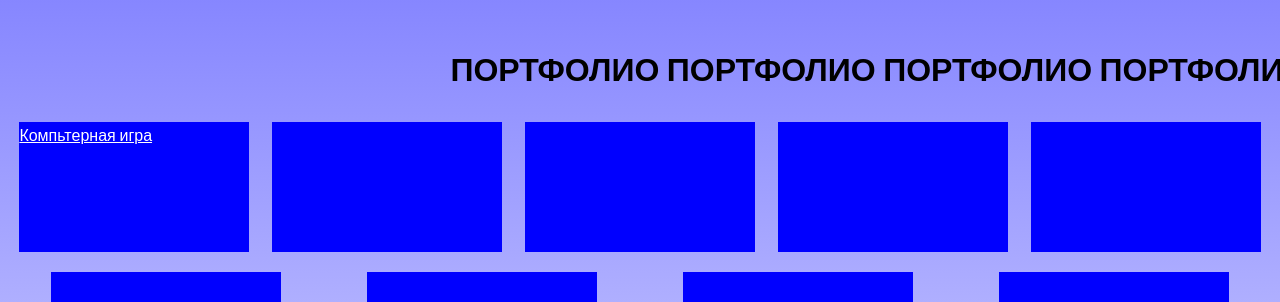
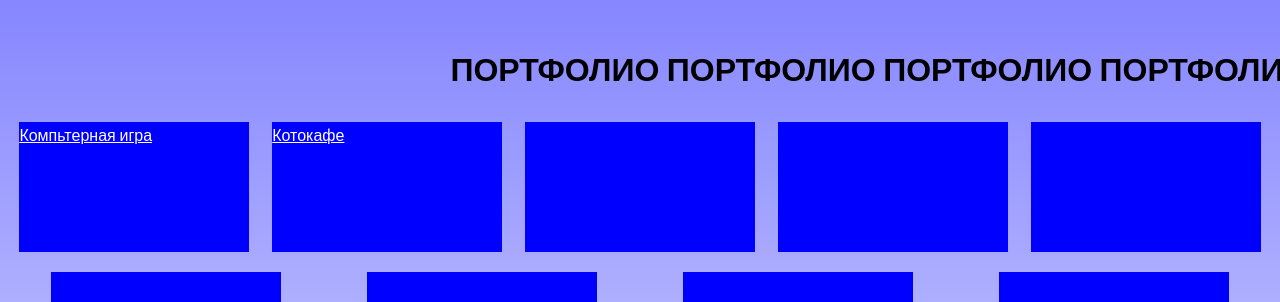
Before and after one commit to MewVarya/Portfolio, a plain HTML site: page index.html in a window 1280 px wide. Shown: the part 1000-1302 px from the top of the page. Drawn offline with Linux system fonts and the light colour scheme.

Commit message:
Update index.html

```diff
--- a/index.html
+++ b/index.html
@@ -31,7 +31,7 @@
     <h1 class="portfolio"> ПОРТФОЛИО ПОРТФОЛИО ПОРТФОЛИО ПОРТФОЛИО ПОРТФОЛИО ПОРТФОЛИО ПОРТФОЛИО </h1>
     <div class="sites">
   <div class="rectangle"> <a href="https://mewvarya.github.io/computer_game/">Компьтерная игра</a> </div>
-  <div class="rectangle1"> </div>
+  <div class="rectangle1"> <a href="https://mewvarya.github.io/cat_cafe/">Котокафе</a> </div>
   <div class="rectangle2"> </div>
   <div class="rectangle3"> </div>
   <div class="rectangle4"> </div>
```
